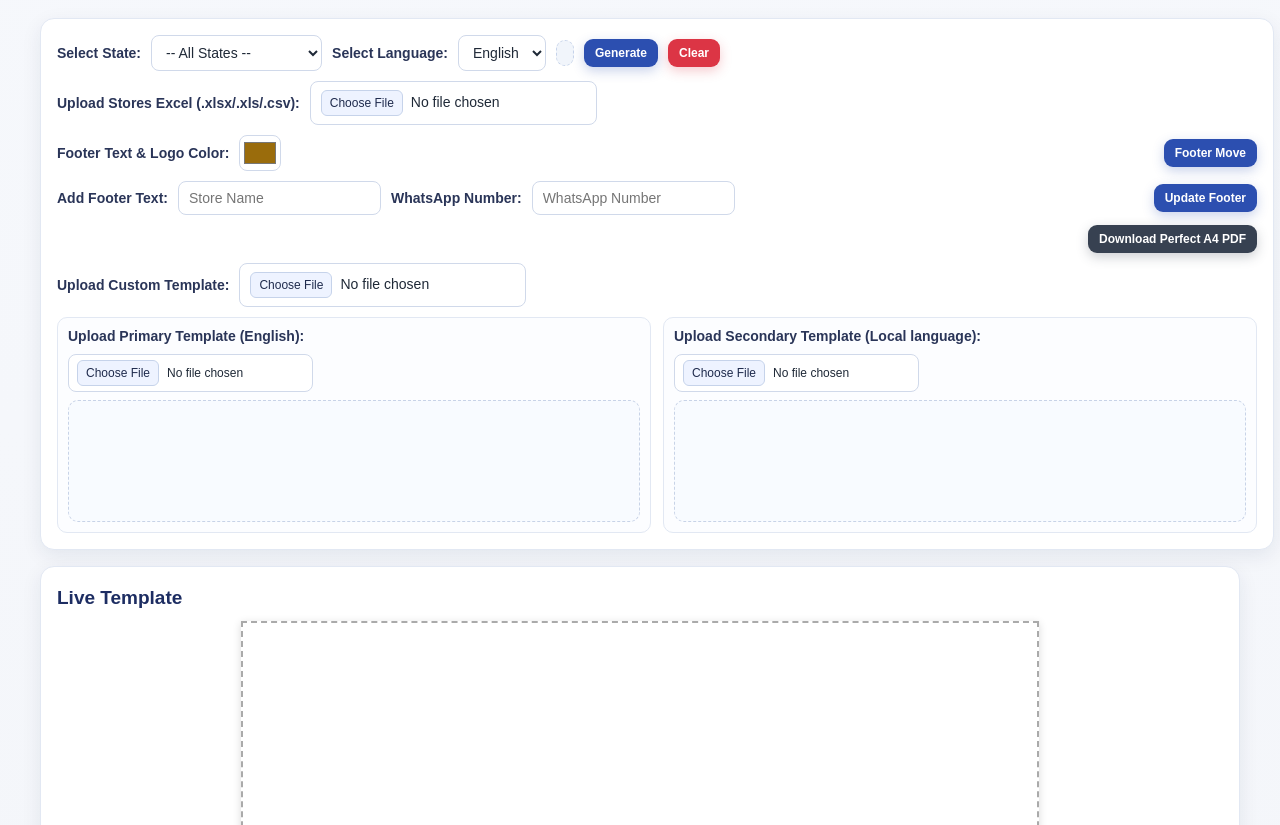
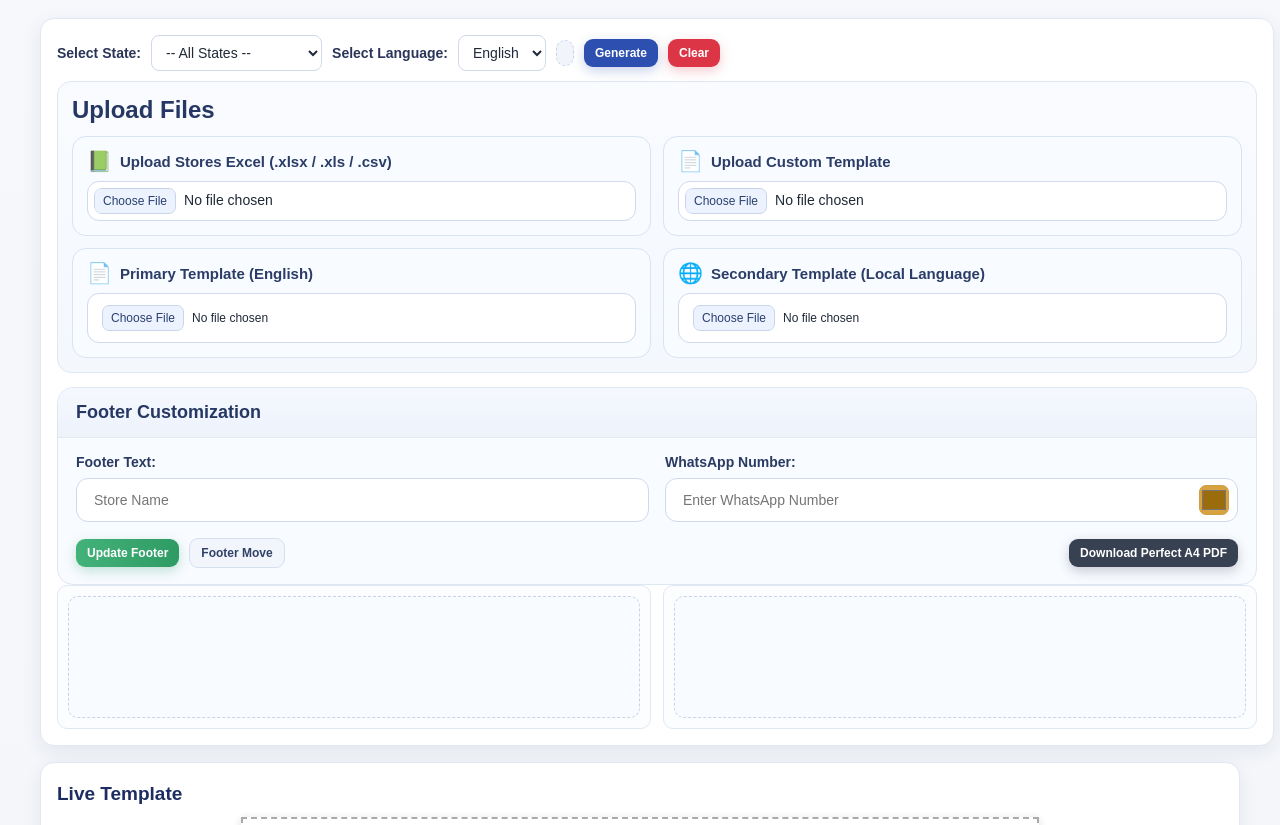
Before and after one commit to Nirvaan88/franchise-marketing-tool, a Flask app: page / in a window 1280 px wide. Shown: the part 154-979 px from the top of the page. Run offline with Flask 3, Linux system fonts and the light colour scheme; some libraries are stand-ins or nearby versions; some web fonts are replaced.

Commit message:
first commit2

```diff
--- a/marketing_template/static/css/marketing-template.css
+++ b/marketing_template/static/css/marketing-template.css
@@ -185,6 +185,191 @@ h1 {
   cursor: pointer;
 }
 
+.upload-files-section {
+  margin: 10px 0 14px;
+  padding: 14px;
+  border: 1px solid #dfe7f3;
+  border-radius: 14px;
+  background: linear-gradient(180deg, #f9fbff 0%, #f4f7fc 100%);
+}
+
+.upload-files-title {
+  margin: 0 0 12px;
+  font-size: 24px;
+  color: #263763;
+  font-weight: 700;
+}
+
+.upload-cards-grid {
+  display: grid;
+  grid-template-columns: repeat(2, minmax(280px, 1fr));
+  gap: 12px;
+}
+
+.upload-card {
+  background: #f8fbff;
+  border: 1px solid #d9e3f2;
+  border-radius: 14px;
+  padding: 14px;
+}
+
+.upload-card-heading {
+  display: flex;
+  align-items: center;
+  gap: 8px;
+  margin-bottom: 10px;
+}
+
+.upload-card-icon {
+  font-size: 20px;
+  line-height: 1;
+}
+
+.upload-card-heading label {
+  margin: 0;
+  font-size: 15px;
+  font-weight: 700;
+  color: #2b3d67;
+}
+
+.upload-input-shell {
+  border: 1px solid #cfdaec;
+  border-radius: 12px;
+  background: #ffffff;
+  padding: 6px;
+}
+
+.upload-card input[type="file"] {
+  width: 100%;
+  border-radius: 8px;
+  border: 0;
+  background: #ffffff;
+  padding: 0;
+}
+
+.upload-card input[type="file"]::file-selector-button {
+  border: 1px solid #c8d5ea;
+  background: #edf2ff;
+  color: #29406f;
+  border-radius: 7px;
+}
+
+.upload-card input[type="file"]::-webkit-file-upload-button {
+  border: 1px solid #c8d5ea;
+  background: #edf2ff;
+  color: #29406f;
+  border-radius: 7px;
+}
+
+.footer-customization-section {
+  margin-top: 8px;
+  border: 1px solid #dfe7f3;
+  border-radius: 16px;
+  overflow: hidden;
+  background: #f8fbff;
+}
+
+.footer-customization-title {
+  margin: 0;
+  padding: 14px 18px;
+  font-size: 18px;
+  font-weight: 700;
+  color: #263763;
+  background: linear-gradient(180deg, #f5f8fe 0%, #edf2fb 100%);
+  border-bottom: 1px solid #e3eaf5;
+}
+
+.footer-customization-grid {
+  display: grid;
+  grid-template-columns: repeat(2, minmax(260px, 1fr));
+  gap: 16px;
+  padding: 16px 18px 8px;
+}
+
+.footer-field {
+  display: flex;
+  flex-direction: column;
+  gap: 8px;
+}
+
+.footer-field label {
+  font-size: 14px;
+  font-weight: 700;
+  color: #2a3a61;
+}
+
+.footer-input-shell {
+  border: 1px solid #ced9eb;
+  border-radius: 12px;
+  background: #ffffff;
+  padding: 5px 7px;
+}
+
+.footer-field input[type="text"] {
+  width: 100%;
+  border: 0;
+  border-radius: 8px;
+  padding: 8px 10px;
+  font-size: 14px;
+  color: #1f2f53;
+  background: transparent;
+}
+
+.whatsapp-color-wrap {
+  position: relative;
+}
+
+.whatsapp-color-wrap input[type="text"] {
+  padding-right: 52px;
+}
+
+.whatsapp-color-wrap input[type="color"] {
+  position: absolute;
+  right: 8px;
+  top: 50%;
+  transform: translateY(-50%);
+  width: 30px;
+  height: 30px;
+  border: 1px solid #cf9e49;
+  border-radius: 7px;
+  padding: 0;
+  background: #d8a23f;
+  cursor: pointer;
+}
+
+.footer-action-row {
+  display: flex;
+  align-items: center;
+  justify-content: space-between;
+  gap: 12px;
+  padding: 8px 18px 16px;
+  flex-wrap: wrap;
+}
+
+.footer-action-left,
+.footer-action-right {
+  display: flex;
+  align-items: center;
+  gap: 10px;
+}
+
+.controls .btn-success {
+  background: linear-gradient(90deg, #43b27a 0%, #2f9b64 100%);
+  box-shadow: 0 4px 12px rgba(58, 163, 113, 0.28);
+}
+
+.controls .btn-light {
+  background: #f2f5fb;
+  color: #314267;
+  border: 1px solid #d6dfef;
+  box-shadow: none;
+}
+
+.controls .btn-light:hover {
+  opacity: 1;
+  transform: translateY(-1px);
+}
+
 .status-pill {
   min-height: 20px;
   display: inline-flex;
@@ -341,6 +526,36 @@ h1 {
   .template-upload-grid {
     grid-template-columns: 1fr;
   }
+
+  .upload-cards-grid {
+    grid-template-columns: 1fr;
+  }
+
+  .upload-files-title {
+    font-size: 20px;
+  }
+
+  .footer-customization-grid {
+    grid-template-columns: 1fr;
+  }
+
+  .footer-customization-title {
+    font-size: 24px;
+  }
+
+  .footer-field label,
+  .footer-field input[type="text"] {
+    font-size: 16px;
+  }
+
+  .footer-action-left,
+  .footer-action-right {
+    width: 100%;
+  }
+
+  .footer-action-right .btn-dark {
+    width: 100%;
+  }
 }
 
 /* initial store-address style (kept same) */
@@ -476,7 +691,7 @@ h1 {
   position: absolute;
   bottom: -10mm !important;
   left: 50% !important;
-  transform: translateX(-35%) !important; /* shift to the right */
+  transform: translateX(-41%) !important; /* moved further left */
   display: inline-flex !important;
   align-items: center !important;
   justify-content: center !important;
@@ -510,7 +725,7 @@ h1 {
 /* Remove left shift for long addresses - keep everything centered */
 #storeFooterName.long,
 #storeFooterNameFinal.long {
-  transform: translateX(-50%) !important;
+  transform: translateX(-56%) !important;
 }
 
 /* Separator (pipe) — keep fixed size and inline */
--- a/marketing_template/static/js/marketing-template.js
+++ b/marketing_template/static/js/marketing-template.js
@@ -561,7 +561,7 @@ function adjustFooterPosition(){
     else footer.style.bottom = "28px";
 
     footer.style.left = '50%';
-    footer.style.transform = 'translateX(-50%)';
+    footer.style.transform = 'translateX(-56%)';
     footer.style.textAlign = 'center';
     footer.style.maxWidth = '95%';
   });
@@ -613,7 +613,7 @@ function syncFinalLayerFor(box){
     footerFinal.style.position = "absolute";
     footerFinal.style.bottom = "30px";
     footerFinal.style.left = "50%";
-    footerFinal.style.transform = "translateX(-50%)";
+    footerFinal.style.transform = "translateX(-56%)";
     footerFinal.style.zIndex = 20;
     footerFinal.style.pointerEvents = "none";
     box.appendChild(footerFinal);
@@ -2422,8 +2422,9 @@ async function downloadAllPerfectA4() {
         const iconSize = (contactIconLoaded && hasPhone) ? fontSize + 6 : 0;
         const totalWidth = addressWidth + iconSize + iconGap + phoneWidth;
 
-        // Perfect centering of footer line (address + icon + phone)
-        const startX = Math.round((A4_W - totalWidth) / 2);
+        // Footer line position in Download All Perfect A4 export
+        const footerNudgeLeftPx = 80;
+        const startX = Math.round((A4_W - totalWidth) / 2) - footerNudgeLeftPx;
         let x = startX;
 
         ctx.strokeText(addressPart, x, footerY);
--- a/marketing_template/templates/marketing_template_editor.html
+++ b/marketing_template/templates/marketing_template_editor.html
@@ -66,54 +66,89 @@
         </div>
       </div>
 
-      <div class="control-row">
-        <label for="storesExcel">Upload Stores Excel (.xlsx/.xls/.csv):</label>
-        <input type="file" id="storesExcel" accept=".xlsx,.xls,.csv">
-      </div>
+      <section class="upload-files-section">
+        <h3 class="upload-files-title">Upload Files</h3>
 
-      <div class="control-row">
-        <label for="footerTextColor">Footer Text & Logo Color:</label>
-        <input type="color" id="footerTextColor" value="#9A6C0C">
-        <div class="actions-side">
-          <button type="button" onclick="applyFooterColor()">Footer Move</button>
+        <div class="upload-cards-grid">
+          <div class="upload-card">
+            <div class="upload-card-heading">
+              <span class="upload-card-icon">📗</span>
+              <label for="storesExcel">Upload Stores Excel (.xlsx / .xls / .csv)</label>
+            </div>
+            <div class="upload-input-shell">
+              <input type="file" id="storesExcel" accept=".xlsx,.xls,.csv">
+            </div>
+          </div>
+
+          <div class="upload-card">
+            <div class="upload-card-heading">
+              <span class="upload-card-icon">📄</span>
+              <label for="templateUpload">Upload Custom Template</label>
+            </div>
+            <div class="upload-input-shell">
+              <input type="file" id="templateUpload" accept="image/*">
+            </div>
+          </div>
+
+          <div class="upload-card">
+            <div class="upload-card-heading">
+              <span class="upload-card-icon">📄</span>
+              <label for="templateUploadPrimary">Primary Template (English)</label>
+            </div>
+            <div class="upload-input-shell">
+              <input type="file" id="templateUploadPrimary" class="template-upload-small" accept="image/*">
+            </div>
+          </div>
+
+          <div class="upload-card">
+            <div class="upload-card-heading">
+              <span class="upload-card-icon">🌐</span>
+              <label for="templateUploadSecondary">Secondary Template (Local Language)</label>
+            </div>
+            <div class="upload-input-shell">
+              <input type="file" id="templateUploadSecondary" class="template-upload-small" accept="image/*">
+            </div>
+          </div>
         </div>
-      </div>
+      </section>
 
-      <div class="control-row">
-        <label for="footerName">Add Footer Text:</label>
-        <input type="text" id="footerName" placeholder="Store Name">
-        <label for="footerWhatsApp">WhatsApp Number:</label>
-        <input type="text" id="footerWhatsApp" placeholder="WhatsApp Number">
-        <div class="actions-side">
-          <button type="button" onclick="updateFooterInfo()">Update Footer</button>
+      <section class="footer-customization-section">
+        <h3 class="footer-customization-title">Footer Customization</h3>
+
+        <div class="footer-customization-grid">
+          <div class="footer-field">
+            <label for="footerName">Footer Text:</label>
+            <div class="footer-input-shell">
+              <input type="text" id="footerName" placeholder="Store Name">
+            </div>
+          </div>
+
+          <div class="footer-field footer-field-color">
+            <label for="footerWhatsApp">WhatsApp Number:</label>
+            <div class="whatsapp-color-wrap footer-input-shell">
+              <input type="text" id="footerWhatsApp" placeholder="Enter WhatsApp Number">
+              <input type="color" id="footerTextColor" value="#9A6C0C" aria-label="Footer Text & Logo Color">
+            </div>
+          </div>
         </div>
-      </div>
 
-      <div class="control-row">
-        <div class="actions-side">
-          <button onclick="downloadAllPerfectA4()" class="btn-dark">Download Perfect A4 PDF</button>
+        <div class="footer-action-row">
+          <div class="footer-action-left">
+            <button type="button" class="btn-success" onclick="updateFooterInfo()">Update Footer</button>
+            <button type="button" class="btn-light" onclick="applyFooterColor()">Footer Move</button>
+          </div>
+          <div class="footer-action-right">
+            <button onclick="downloadAllPerfectA4()" class="btn-dark">Download Perfect A4 PDF</button>
+          </div>
         </div>
-      </div>
-
-      <div class="control-row">
-        <label for="templateUpload">Upload Custom Template:</label>
-        <input type="file" id="templateUpload" accept="image/*">
-      </div>
+      </section>
 
       <div class="template-upload-grid">
         <div class="template-upload-col">
-          <div class="control-row compact-row">
-            <label for="templateUploadPrimary">Upload Primary Template (English):</label>
-            <input type="file" id="templateUploadPrimary" class="template-upload-small" accept="image/*">
-          </div>
           <div id="primaryTemplateBox" class="preview-box"></div>
         </div>
 
         <div class="template-upload-col">
-          <div class="control-row compact-row">
-            <label for="templateUploadSecondary">Upload Secondary Template (Local language):</label>
-            <input type="file" id="templateUploadSecondary" class="template-upload-small" accept="image/*">
-          </div>
           <div id="secondaryTemplateBox" class="preview-box"></div>
         </div>
       </div>
```
